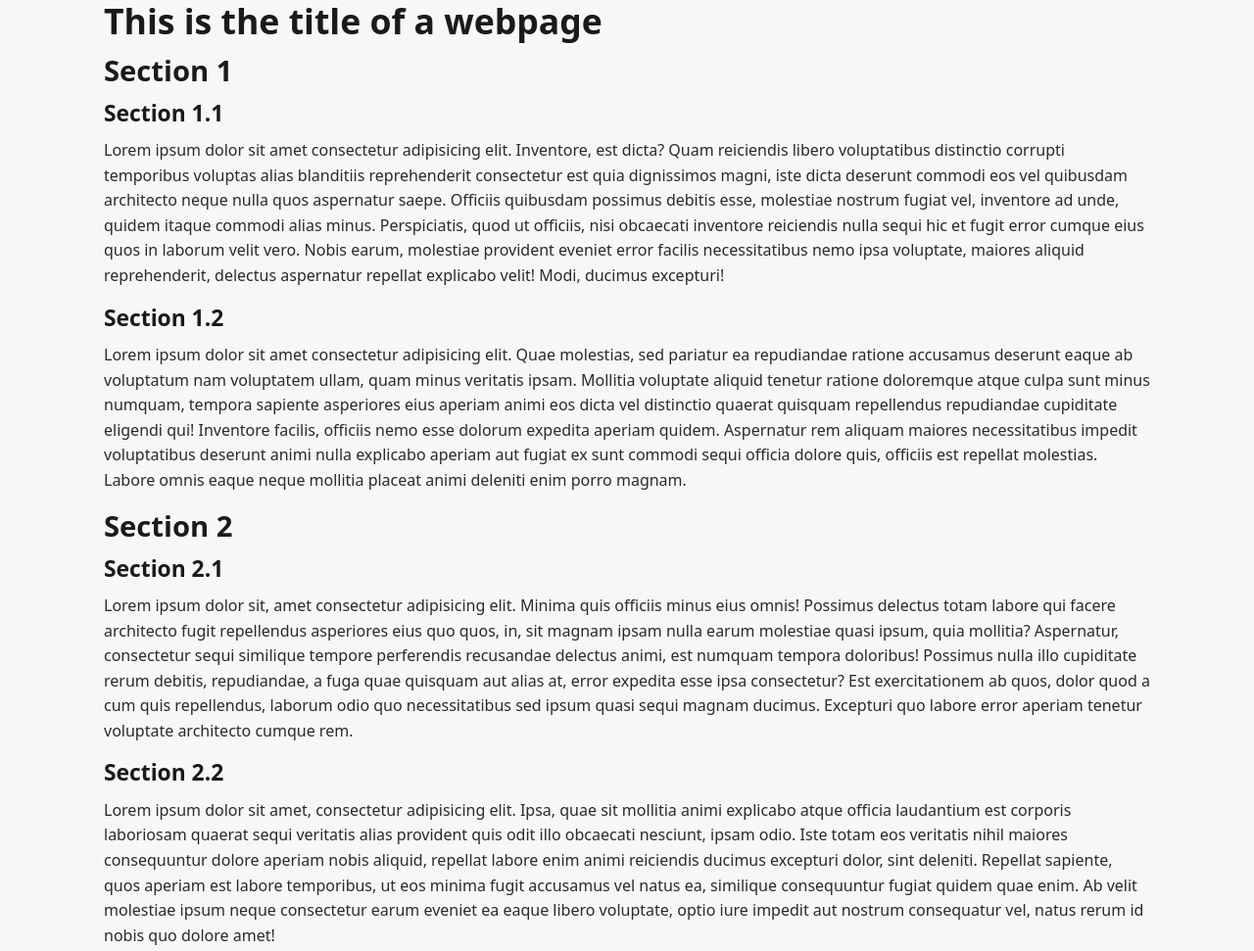
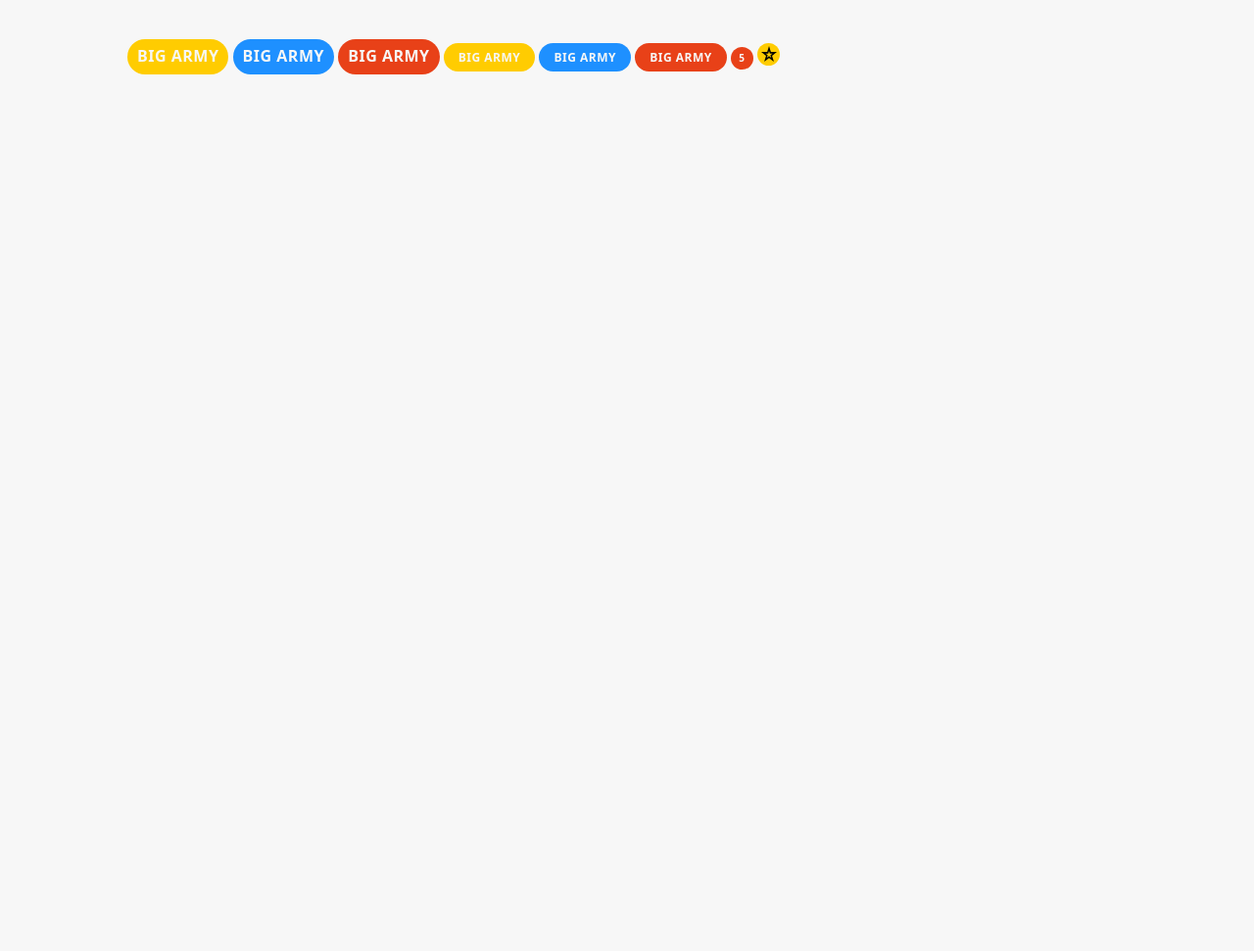
Before and after one commit to Rolando9008/T1-Data-Mesh, a website: page public/index.html in a window 1280 px wide. Shown: the whole page at 98% size. After the commit the page ends 800 px from the top, so only its background shows below. Drawn offline with Linux system fonts and the light colour scheme.

Commit message:
created badge component

```diff
--- /dev/null
+++ b/public/css/components/badge.css
@@ -0,0 +1,46 @@
+.badge {
+  padding: 0.5rem 1rem;
+  border-radius: 25px;
+  font-weight: 700;
+  white-space: nowrap;
+  letter-spacing: 0.5px;
+  display: inline-flex;
+  align-items: center;
+  justify-content: center;
+  /* gap: 0.25rem; */
+  /* margin: 0.25rem 0.5rem 0.25rem 0; */
+  text-transform: uppercase;
+}
+
+.badge--primary {
+  background-color: var(--badge-color-primary);
+  color: var(--text-color-light);
+}
+
+.badge--secondary {
+  background-color: var(--badge-color-secondary);
+  color: var(--text-color-light);
+}
+
+.badge--accent {
+  background-color: var(--badge-color-accent);
+  color: var(--text-color-light);
+}
+
+.badge--sm {
+  padding: 0.5rem 1.5rem;
+  font-size: 1.2rem;
+}
+
+.badge--round {
+  min-width: 2.3rem;
+  min-height: 2.3rem;
+  border-radius: 50%;
+  padding: 0;
+  font-size: 1rem;
+}
+
+.badge__icon {
+  width: 1em;
+  height: 1em;
+}
--- a/public/css/styles.css
+++ b/public/css/styles.css
@@ -1,4 +1,5 @@
 @import url(./tokens.css);
+@import url(./components/badge.css);
 
 *,
 *::before,
--- a/public/css/tokens.css
+++ b/public/css/tokens.css
@@ -36,4 +36,9 @@
   --icon-primary: var(--color-primary);
   --icon-secondary: var(--color-secondary);
   --icon-accent: var(--color-accent);
+
+  /* badge */
+  --badge-color-primary: var(--color-primary);
+  --badge-color-secondary: var(--color-secondary);
+  --badge-color-accent: var(--color-accent);
 }
--- a/public/index.html
+++ b/public/index.html
@@ -37,39 +37,19 @@
     <link rel="stylesheet" href="./css/tokens.css" />
     <link rel="stylesheet" href="./css/styles.css" />
   </head>
-  <body class="container">
-    <h1>This is the title of a webpage</h1>
-    <h2>Section 1</h2>
-    <h3>Section 1.1</h3>
-    <p>
-      Lorem ipsum dolor sit amet consectetur adipisicing elit. Inventore, est dicta? Quam reiciendis libero voluptatibus distinctio corrupti temporibus voluptas alias blanditiis reprehenderit
-      consectetur est quia dignissimos magni, iste dicta deserunt commodi eos vel quibusdam architecto neque nulla quos aspernatur saepe. Officiis quibusdam possimus debitis esse, molestiae nostrum
-      fugiat vel, inventore ad unde, quidem itaque commodi alias minus. Perspiciatis, quod ut officiis, nisi obcaecati inventore reiciendis nulla sequi hic et fugit error cumque eius quos in laborum
-      velit vero. Nobis earum, molestiae provident eveniet error facilis necessitatibus nemo ipsa voluptate, maiores aliquid reprehenderit, delectus aspernatur repellat explicabo velit! Modi, ducimus
-      excepturi!
-    </p>
-    <h3>Section 1.2</h3>
-    <p>
-      Lorem ipsum dolor sit amet consectetur adipisicing elit. Quae molestias, sed pariatur ea repudiandae ratione accusamus deserunt eaque ab voluptatum nam voluptatem ullam, quam minus veritatis
-      ipsam. Mollitia voluptate aliquid tenetur ratione doloremque atque culpa sunt minus numquam, tempora sapiente asperiores eius aperiam animi eos dicta vel distinctio quaerat quisquam repellendus
-      repudiandae cupiditate eligendi qui! Inventore facilis, officiis nemo esse dolorum expedita aperiam quidem. Aspernatur rem aliquam maiores necessitatibus impedit voluptatibus deserunt animi
-      nulla explicabo aperiam aut fugiat ex sunt commodi sequi officia dolore quis, officiis est repellat molestias. Labore omnis eaque neque mollitia placeat animi deleniti enim porro magnam.
-    </p>
-    <h2>Section 2</h2>
-    <h3>Section 2.1</h3>
-    <p>
-      Lorem ipsum dolor sit, amet consectetur adipisicing elit. Minima quis officiis minus eius omnis! Possimus delectus totam labore qui facere architecto fugit repellendus asperiores eius quo quos,
-      in, sit magnam ipsam nulla earum molestiae quasi ipsum, quia mollitia? Aspernatur, consectetur sequi similique tempore perferendis recusandae delectus animi, est numquam tempora doloribus!
-      Possimus nulla illo cupiditate rerum debitis, repudiandae, a fuga quae quisquam aut alias at, error expedita esse ipsa consectetur? Est exercitationem ab quos, dolor quod a cum quis repellendus,
-      laborum odio quo necessitatibus sed ipsum quasi sequi magnam ducimus. Excepturi quo labore error aperiam tenetur voluptate architecto cumque rem.
-    </p>
-    <h3>Section 2.2</h3>
-    <p>
-      Lorem ipsum dolor sit amet, consectetur adipisicing elit. Ipsa, quae sit mollitia animi explicabo atque officia laudantium est corporis laboriosam quaerat sequi veritatis alias provident quis
-      odit illo obcaecati nesciunt, ipsam odio. Iste totam eos veritatis nihil maiores consequuntur dolore aperiam nobis aliquid, repellat labore enim animi reiciendis ducimus excepturi dolor, sint
-      deleniti. Repellat sapiente, quos aperiam est labore temporibus, ut eos minima fugit accusamus vel natus ea, similique consequuntur fugiat quidem quae enim. Ab velit molestiae ipsum neque
-      consectetur earum eveniet ea eaque libero voluptate, optio iure impedit aut nostrum consequatur vel, natus rerum id nobis quo dolore amet!
-    </p>
+  <body style="padding: 4rem" class="container">
+    <span class="badge badge--primary">Big Army</span>
+    <span class="badge badge--secondary">Big Army</span>
+    <span class="badge badge--accent">Big Army</span>
+    <span class="badge badge--primary badge--sm">Big Army</span>
+    <span class="badge badge--secondary badge--sm">Big Army</span>
+    <span class="badge badge--accent badge--sm">Big Army</span>
+    <span class="badge badge--round badge--accent">5</span>
+    <span class="badge badge--round badge--primary">
+      <svg class="icon badge__icon" aria-hidden="true">
+        <use href="/assets/icons/sprite.svg#star"></use>
+      </svg>
+    </span>
 
     <script src="./js/main.js"></script>
   </body>
```
Also changed, not shown: src/components/badge.html (added, +11 -0 lines).
